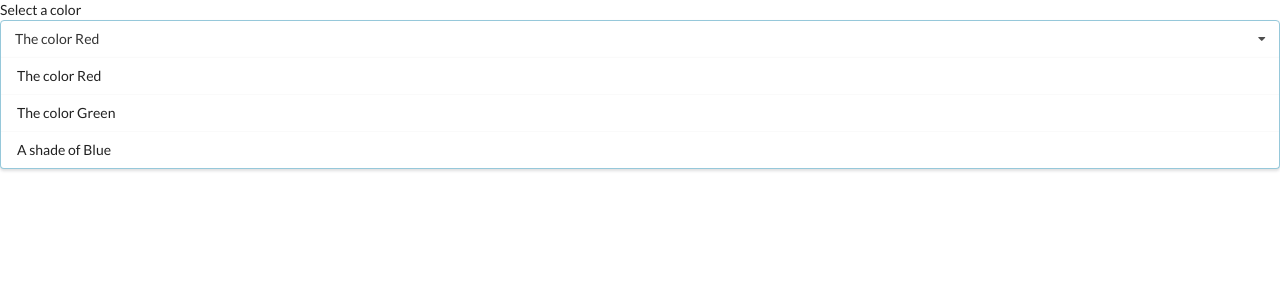
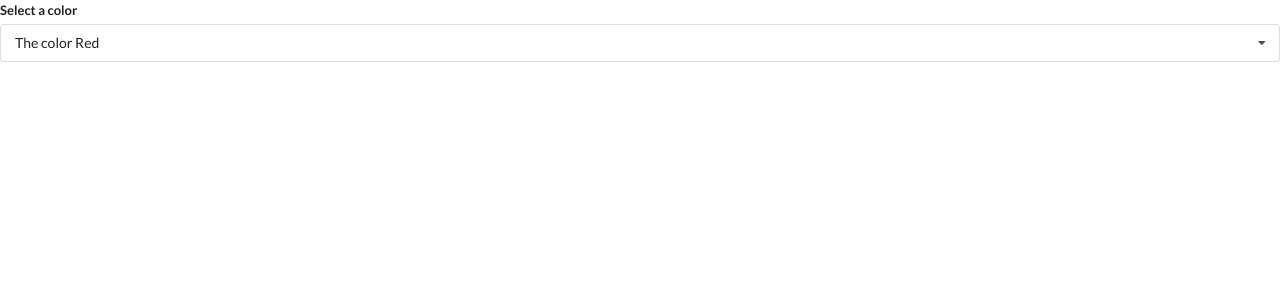
Before and after one commit to RivaD2/personal, a React (Create React App) app in the folder Udemy-react-with-redux/widgets/: page / in a window 1280 px wide. Shown: the top 300 px of the page. Built offline with nearby package versions, Linux system fonts and the light colour scheme.

Commit message:
added native browser event handler for clicks outside dropdown

```diff
--- a/Udemy-react-with-redux/widgets/src/components/Dropdown.js
+++ b/Udemy-react-with-redux/widgets/src/components/Dropdown.js
@@ -1,26 +1,43 @@
-import React from 'react'
+import React , {useState, useEffect, useRef} from 'react'
 
 const Dropdown = ({options, selected, onSelectedChange}) => {
+  const [open, setOpen] = useState(false);
+  const ref = useRef();
+
+  useEffect(() => {
+    document.body.addEventListener('click', event => {
+        // Logic to close the dropdown menu based on what element is clicked
+        // If element is in Dropdown, don't do anything with addEventListener
+        // If element isn't in dropdown, do something
+        if(ref.current && ref.current.contains(event.target)) return;
+        setOpen(false);
+    });
+  }, []);
+
   const renderedOptions = options.map(option => {
+    if(option.value === selected.value) return null;
     return (
         <div
           key={option.value}
           className="item"
           onClick={() => onSelectedChange(option)}
         >
-        {option.label}
+          {option.label}
         </div>
     )
   });
 
     return (
-        <div className="ui form">
+        <div ref={ref} className="ui form">
           <div className="field">
-            <lavel className="label">Select a color</lavel>
-            <div className="ui selection dropdown visible active">
+            <label className="label">Select a color</label>
+            <div
+              onClick={() => setOpen(!open)}
+              className={`ui selection dropdown ${open ? 'visible active' : ''}`}
+            >
               <i className="dropdown icon"></i>
               <div className="text">{selected.label}</div>
-              <div className="menu visible transition">
+              <div className={`menu ${open ? 'visible transition' : ''}`}>
                 {renderedOptions}
               </div>
             </div>
```
Also changed, not shown: 1 other file (tests, documents, lock files or other folders).
